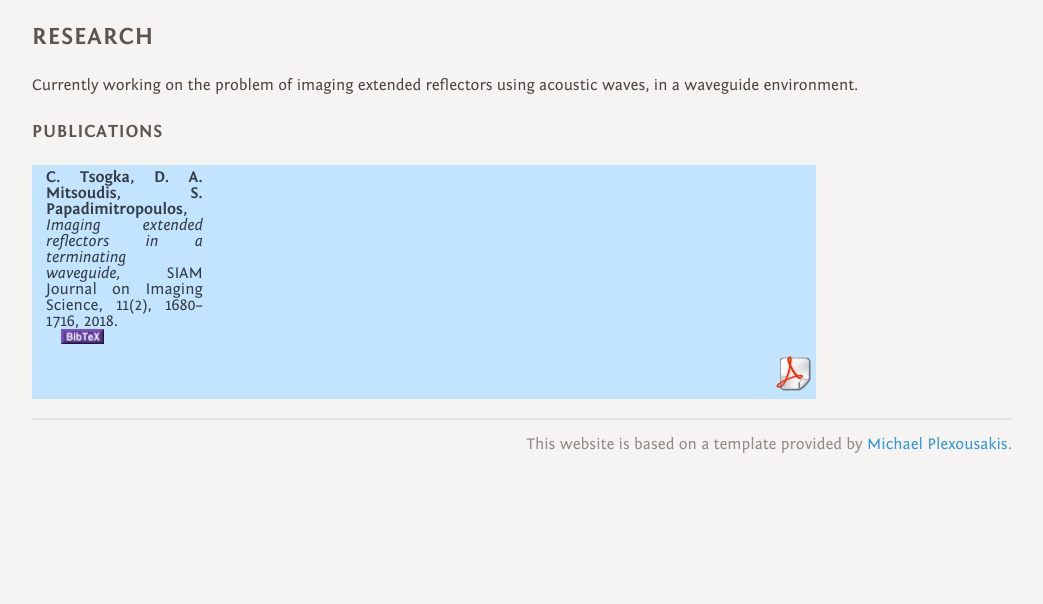
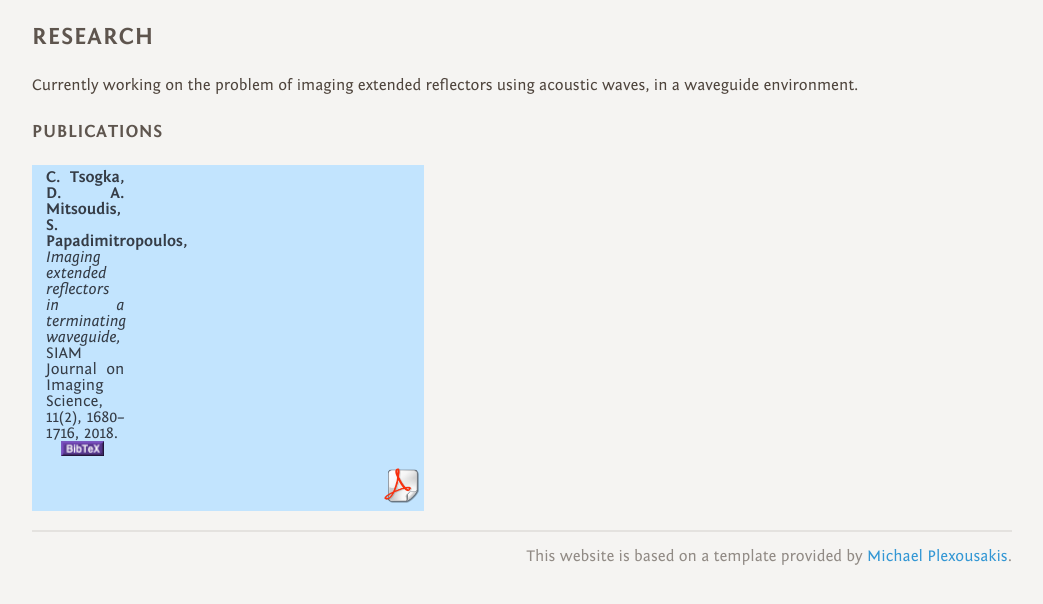
Before and after one commit to spapadem/spapadem.github.io, a PHP site: page /research.html in a window 1280 px wide. Shown: the part 116-720 px from the top of the page, without its empty margins (118-1161 px from the left). Run offline with PHP 8.4, Linux system fonts and the light colour scheme; some libraries are stand-ins or nearby versions.

Commit message:
site edits

```diff
--- a/css/publications.css
+++ b/css/publications.css
@@ -9,7 +9,7 @@ td.pub {
         color: #353c46;
         float: left;
         /*min-width: 600px;*/
-        width: 80%;
+        width: 40%;
         margin-bottom: 10px;
 	padding: 0;
 	padding-bottom: 5px;
```
